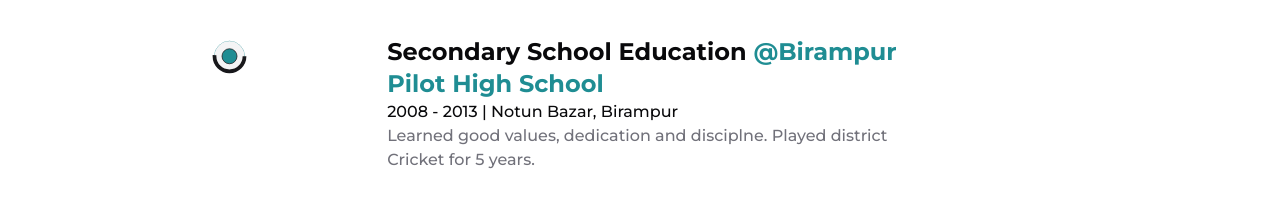
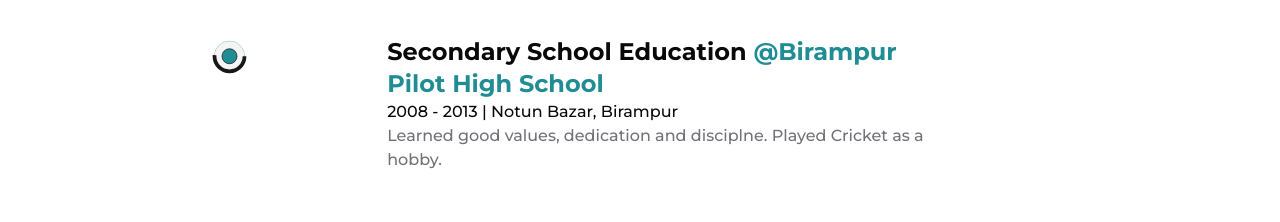
Before and after one commit to kader009/modern-portfolio, a Next.js app: page /about in a window 1280 px wide. Shown: the part 2680-2902 px from the top of the page. Built offline with nearby package versions, Linux system fonts and the light colour scheme.

Commit message:
education description update

```diff
--- a/src/data/education.ts
+++ b/src/data/education.ts
@@ -32,6 +32,6 @@
     date: "2008 - 2013",
     location: "Notun Bazar, Birampur",
     description:
-      "Learned good values, dedication and disciplne. Played district Cricket for 5 years.",
+      "Learned good values, dedication and disciplne. Played Cricket as a hobby.",
   },
 ];
```
